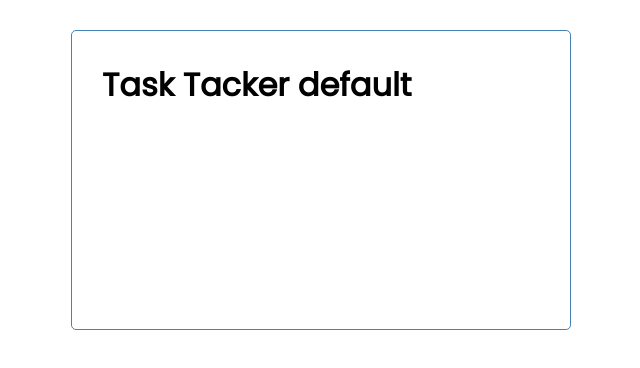
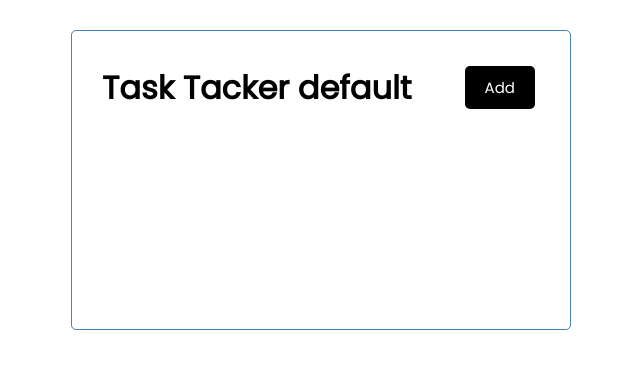
Before and after one commit to 1313Ben/react-task-tracker, a React (Create React App) app: page / in a window 1280 px wide. Shown: the top 368 px of the page, without its empty margins (319-959 px from the left). Built offline with nearby package versions, Linux system fonts and the light colour scheme.

Commit message:
created a button

```diff
--- a/src/components/Header.js
+++ b/src/components/Header.js
@@ -1,9 +1,10 @@
 import PropTypes from 'prop-types'
 
-const Header = (props) => {
+const Header = ({ title }) => {
   return (
-    <header>
-      <h1 style={headingStyle}>{props.title}</h1>
+    <header class='header'>
+      <h1>{title}</h1>
+      <button class='btn'>Add</button>
     </header>
   )
 }
@@ -17,8 +18,8 @@
 }
 
 // CSS in JS
-const headingStyle = {
-  // color: 'green',
-  // backgroundColor: 'black',
-}
+// const headingStyle = {
+//   // color: 'green',
+//   // backgroundColor: 'black',
+// }
 export default Header
```
